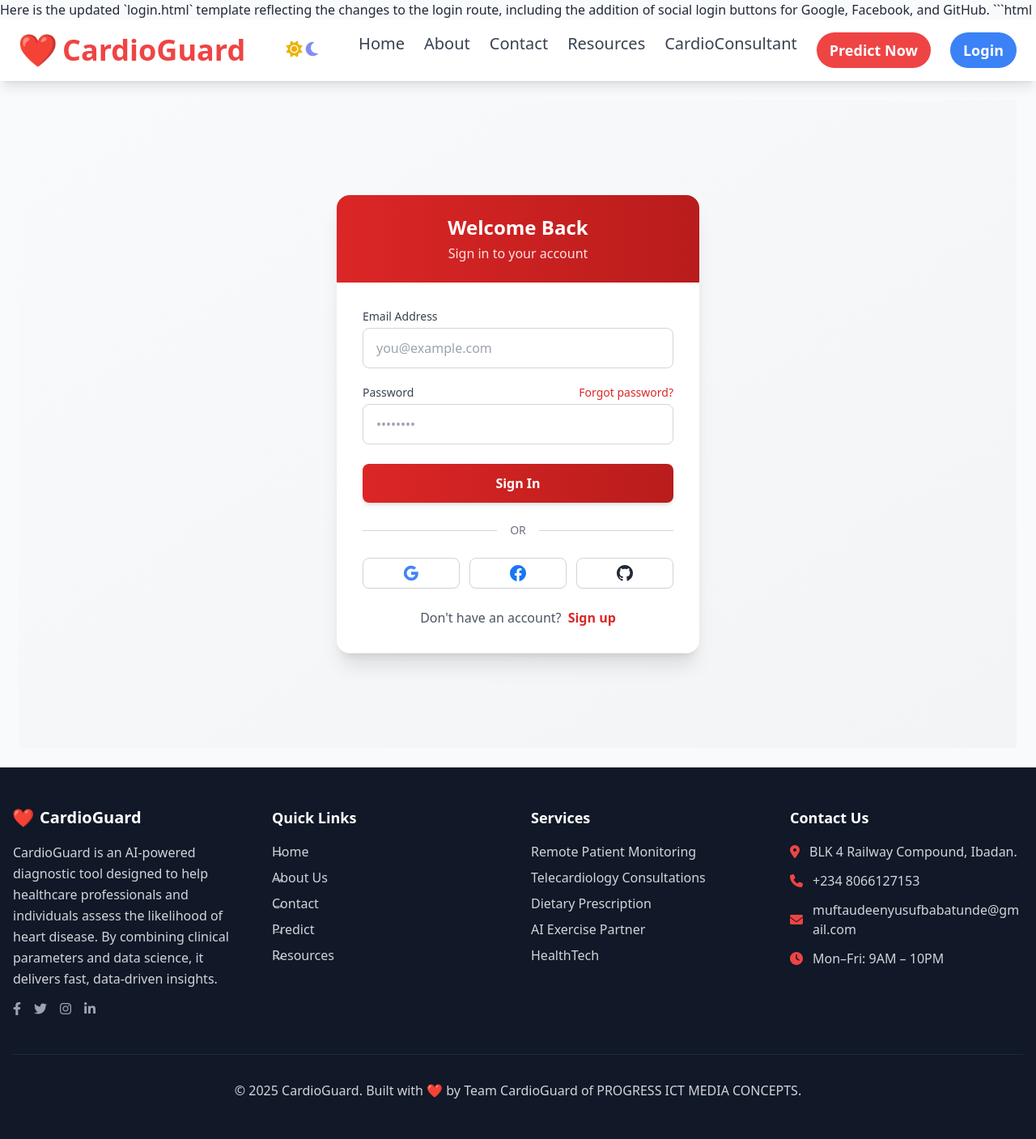
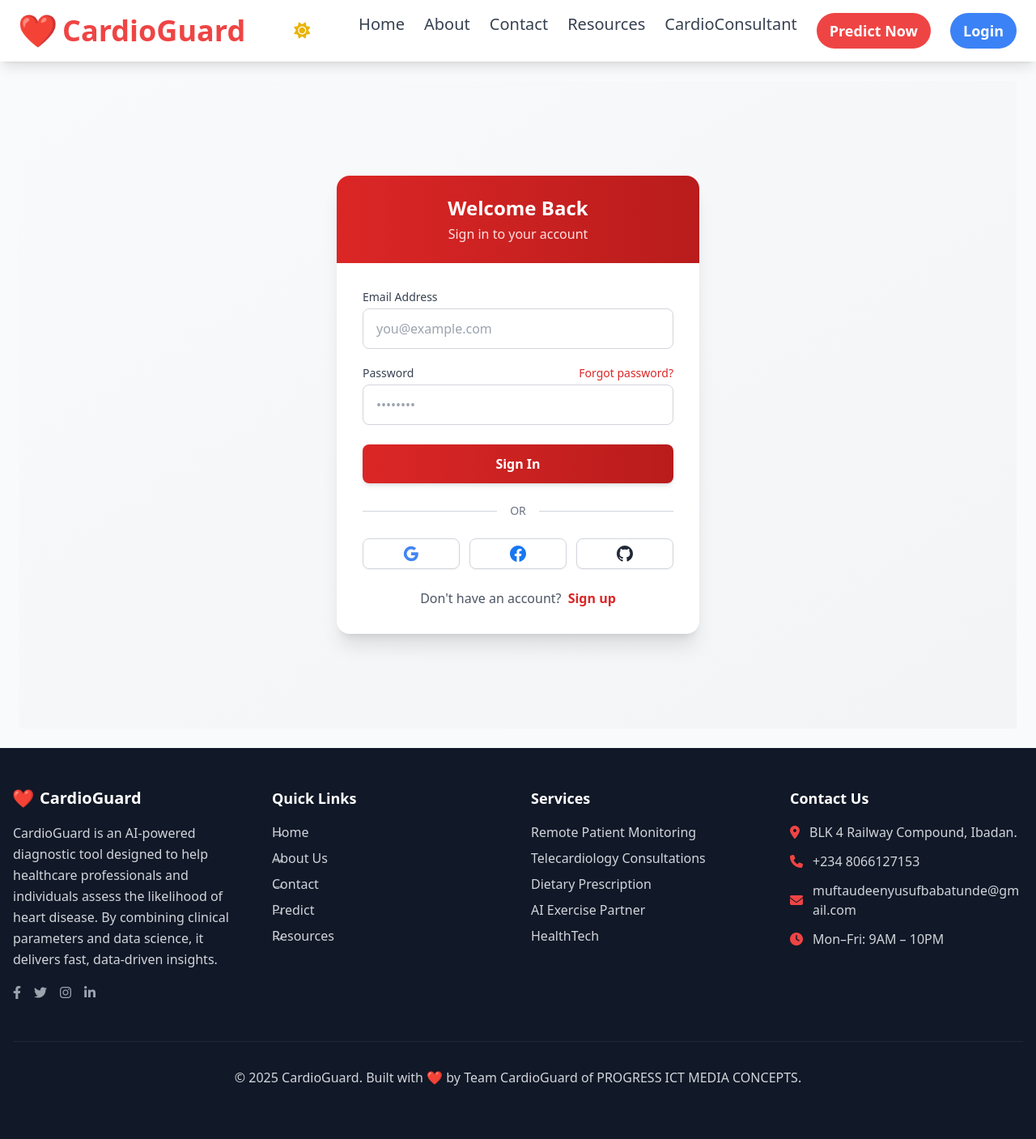
Before and after one commit to Miftau/Heart-Disease-Predictor-Devtown, a Flask app: page /login in a window 1280 px wide. Shown: the whole page at 81% size. After the commit the page ends 1341 px from the top, so only its background shows below. Run offline with Flask 3, Linux system fonts and the light colour scheme; parts of the project's set-up code (start-up, migrations or seed data) failed here and were passed over; some libraries are stand-ins or nearby versions.

Commit message:
fixed a template issue

````diff
--- a/templates/login.html
+++ b/templates/login.html
@@ -1,6 +1,3 @@
-Here is the updated `login.html` template reflecting the changes to the login route, including the addition of social login buttons for Google, Facebook, and GitHub.
-
-```html
 {% extends "base.html" %}
 {% block content %}
 <div class="min-h-screen flex items-center justify-center bg-gradient-to-br from-gray-50 to-gray-100 p-4">
@@ -94,4 +91,3 @@ Here is the updated `login.html` template reflecting the changes to the login ro
   </div>
 </div>
 {% endblock %}
-```
````
